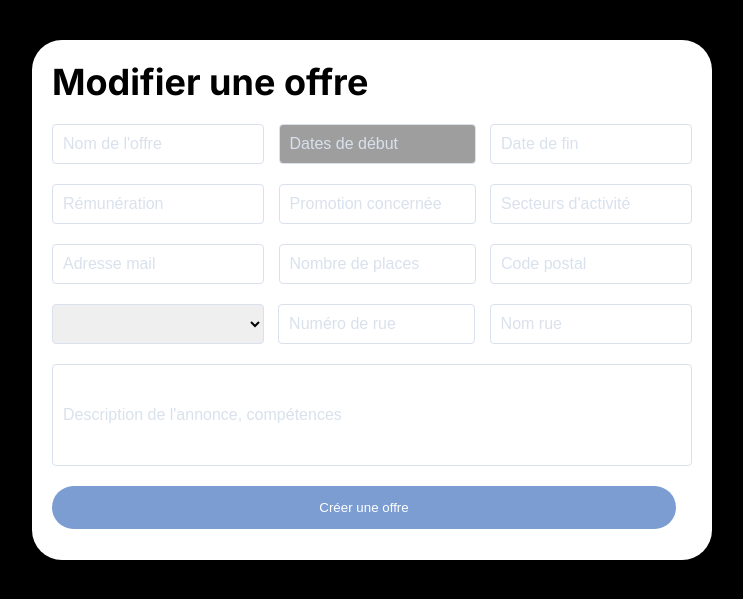
After one commit to FRAIOLIenzo/Projet_WEB, a PHP site: page /fenetre_modifier_offre_stage.php in a window 1280 px wide. The commit adds this page. Shown: the top 599 px of the page, without its empty margins (268-1011 px from the left). Run offline with PHP 8.4, Linux system fonts and the light colour scheme; lists and menus that the app fills with data are empty; grey boxes are pictures that could not be loaded.

Commit message:
pop up modifier offre de stage

```diff
--- a/API/code_postal_ville.js
+++ b/API/code_postal_ville.js
@@ -17,7 +17,7 @@ document.getElementById("code_postal").onchange = function() {
         } else {
             html = '<option> Erreur de la saisie du code postal </option>';
         }
-        document.getElementById("Ville_affichage").innerHTML = html;
+        document.getElementById("ville").innerHTML = html;
     };
     xhr.send();
 };
--- /dev/null
+++ b/fenetre_modifier_offre_stage.php
@@ -0,0 +1,101 @@
+<!DOCTYPE html>
+<html>
+
+<head>
+    <meta charset="utf-8" />
+    <meta http-equiv="X-UA-Compatible" content="IE=edge" />
+    <title>Créer offre de stage</title>
+    <meta name="description" content="" />
+    <meta name="viewport" content="width=device-width, initial-scale=1" />
+    <link rel="stylesheet" href="style/style_fenetre_creer_offre_stage.css" />
+    <link rel="stylesheet" href="https://fonts.googleapis.com/css2?family=Inter:wght@400;700&display=swap" />
+
+
+
+</head>
+
+
+<body>
+
+
+    <div class="box">
+        <div class="box_connexion">
+            <div class="box_connexion_contenu">
+                <label class="titre-pop-up">Modifier une offre</label>
+
+
+
+                <div class="ligne">
+
+                    <input id="nom_offre" class="colonne-gauche" placeholder="Nom de l'offre" />
+
+                    <input id="date_stage" class="colonne-milieu calendrier" type="text" placeholder="Dates de début" />
+
+                    <input id="remuneration" class="colonne-droite" type="text" placeholder="Date de fin" />
+
+                </div>
+
+
+
+                <div class="ligne">
+
+
+                    <input id="competences" class="colonne-gauche" placeholder="Rémunération" />
+
+                    <input id="promo" class="colonne-milieu" placeholder="Promotion concernée" />
+
+                    <input id="secteur_activite" class="colonne-droite" placeholder="Secteurs d'activité" />
+
+                </div>
+
+
+
+                <div class="ligne">
+
+                    <input id="adresse_mail" class="colonne-gauche" type="email" placeholder="Adresse mail" />
+
+
+                    <input id="nombre_place" class="colonne-milieu" placeholder="Nombre de places" />
+
+                    <input id="code_postal" class="colonne-droite" placeholder="Code postal" />
+
+
+
+                </div>
+
+
+                <div class="ligne">
+
+
+                    <select class="select-colonne-gauche" id="ville" placeholder="Ville"> </select>
+
+                    <input id="num_rue" class="colonne-milieu" placeholder="Numéro de rue" />
+
+                    <input id="nom_rue" class="colonne-droite" placeholder="Nom rue" />
+
+                </div>
+
+
+
+                <div class="ligne">
+                    <input id="description_annonce" class="description" placeholder="Description de l'annonce, compétences" />
+                </div>
+
+
+
+
+                <button class="btn_creer_offre">Créer une offre</button>
+            </div>
+        </div>
+    </div>
+    </div>
+
+
+
+
+
+    <script src="API/code_postal_ville.js"></script>
+
+</body>
+
+</html>
--- a/style/style_fenetre_creer_offre_stage.css
+++ b/style/style_fenetre_creer_offre_stage.css
@@ -116,3 +116,10 @@
    height : 43px;
     border : none;
   }
+
+
+.calendrier {
+
+  background-image: url('image/.calendrier.png');
+
+}
```
Also changed, not shown: fenetre_creer_offre_stage.php (+6 -6 lines), image/calendrier.png (added).
